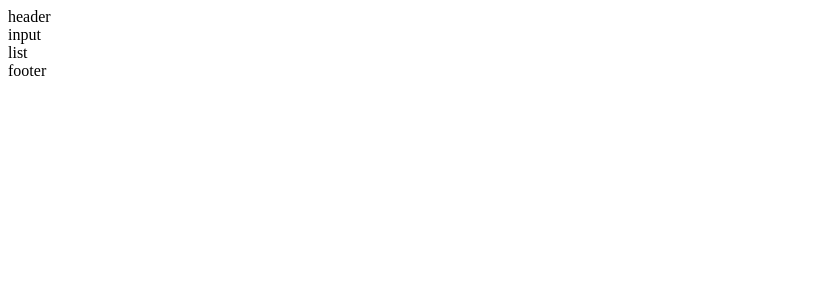
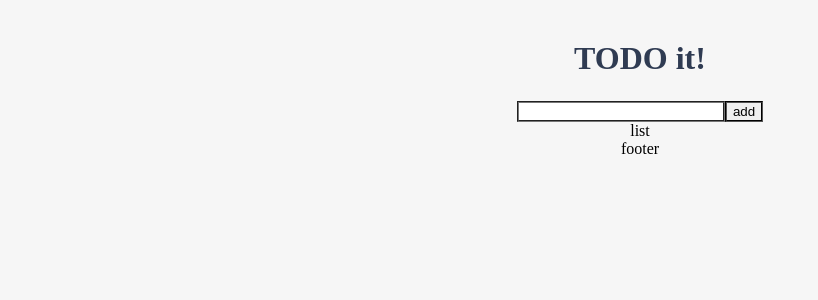
Before and after one commit to LeeYunHak/vue-MiddleClass, a Vue app in the folder vue-todo/: page / in a window 1280 px wide. Shown: the top 300 px of the page, without its empty margins (0-818 px from the left). Built offline with nearby package versions, Linux system fonts and the light colour scheme.

Commit message:
해더 스타일링 및 로컬스토리지로 로컬에 저장

```diff
--- a/vue-todo/src/App.vue
+++ b/vue-todo/src/App.vue
@@ -25,5 +25,19 @@
 </script>
 
 <style>
+body{
+  text-align: center;
+  background-color: #F6F6F6;
+}
 
+input{
+  border-style: groove;
+  width: 200px;
+}
+button{
+  border-style: groove;
+}
+.shadow{
+  box-shadow: 5px 10px 10px rgba(0, 0, 0, 0.03);
+}
 </style>
--- a/vue-todo/src/components/TodoHeader.vue
+++ b/vue-todo/src/components/TodoHeader.vue
@@ -1,15 +1,13 @@
 <template>
-  <div>
-      header
-  </div>
+  <header>
+    <h1>TODO it!</h1>
+  </header>
 </template>
-
-<script>
-export default {
-
+// 뷰에서 지원하는 속성 scoped 해당 컴포넌트 안에서만 유효한 css 속성
+<style scoped>
+h1 {
+  color: #2F3B52;
+  font-weight: 900;
+  margin: 2.5rem 0 1.5rem;
 }
-</script>
-
-<style>
-
 </style>
--- a/vue-todo/src/components/TodoInput.vue
+++ b/vue-todo/src/components/TodoInput.vue
@@ -1,12 +1,28 @@
 <template>
   <div>
-      input
+      <!-- v-model : 인풋에 입력된 텍스트값을 동적으로 바로 바로 뷰인스턴스 안에 맵핑하는 역할 -->
+      <input type="text" v-model="newTodoItem">
+      <button v-on:click="addTodo">add</button>
   </div>
 </template>
 
 <script>
 export default {
+  data : function(){
+    return {
+      newTodoItem: ""
+    }
+  },
+  methods: {
+    addTodo: function(){
+      console.log(this.newTodoItem);
+      // 저장하는 로직
+      // localStorage.setItem(키, 벨류)
+      localStorage.setItem(this.newTodoItem, this.newTodoItem)
 
+      this.newTodoItem = ''; //입력하고 나서 입력창 초기화
+    }
+  }
 }
 </script>
 
```
